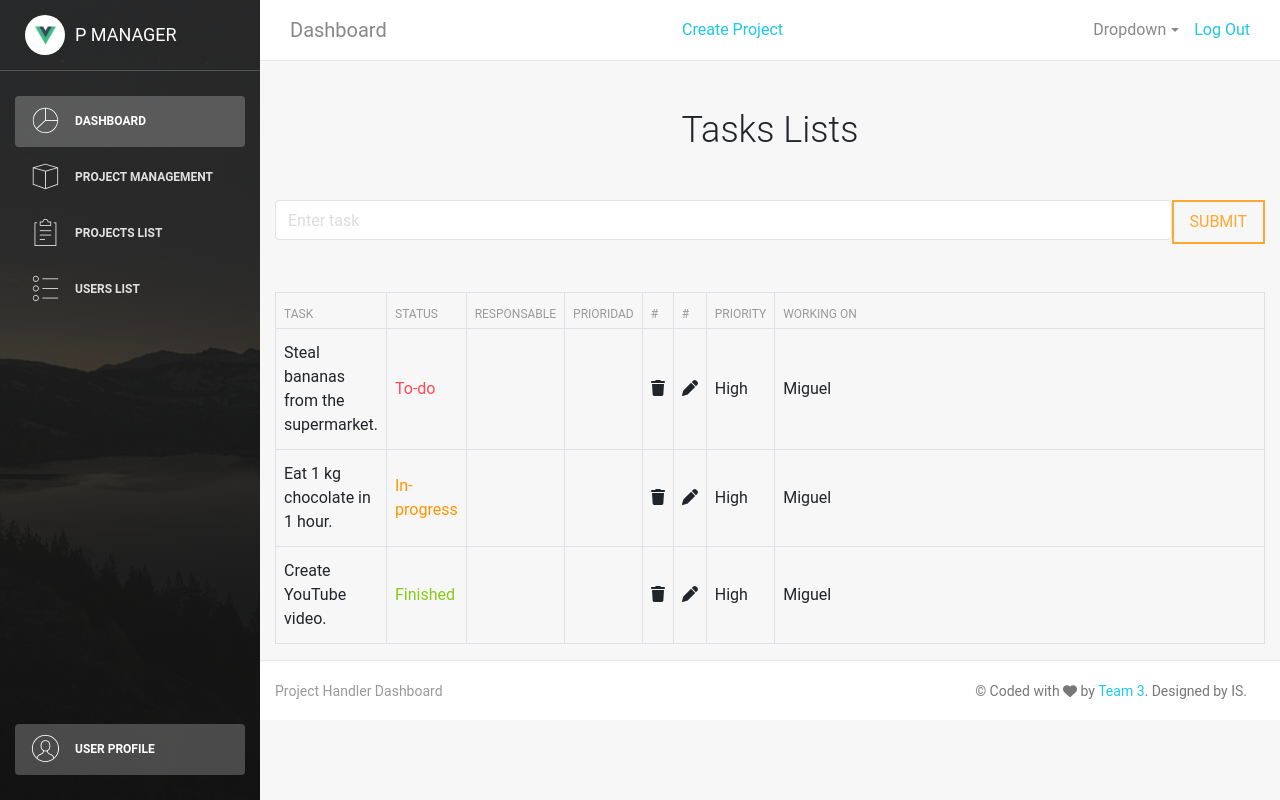
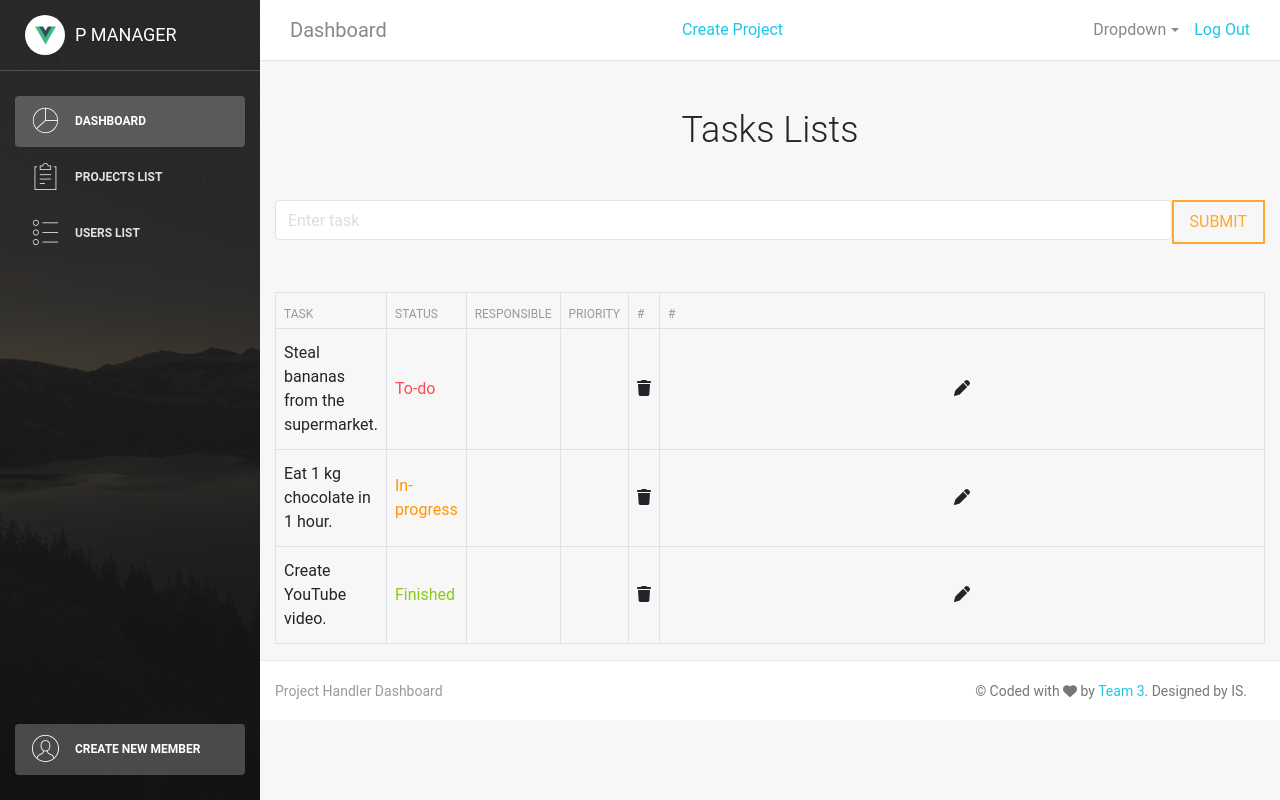
Before and after one commit to ManuelBalderramaCh/vue-project-front, a Vue app: page /#/admin/overview in a window 1280 px wide. Built offline with nearby package versions, Linux system fonts and the light colour scheme; what v-tooltip would draw is missing.

Commit message:
Quality of life changes

```diff
--- a/src/layout/DashboardLayout.vue
+++ b/src/layout/DashboardLayout.vue
@@ -6,10 +6,7 @@
         <i class="nc-icon nc-chart-pie-35"></i>
         <p>Dashboard</p>
       </sidebar-link>
-      <sidebar-link to="/admin/project">
-        <i class="nc-icon nc-app"></i>
-        <p>Project Management</p>
-      </sidebar-link>
+
       <sidebar-link to="/admin/table-list">
         <i class="nc-icon nc-notes"></i>
         <p>Projects List</p>
@@ -20,9 +17,9 @@
       </sidebar-link>
 
       <template slot="bottom-links">
-        <sidebar-link class="active" to="/admin/user">
+        <sidebar-link class="active" to="/create-user">
           <i class="nc-icon nc-circle-09"></i>
-          <p>User profile</p>
+          <p>Create new member</p>
         </sidebar-link>
       </template>
     </side-bar>
--- a/src/pages/Overview.vue
+++ b/src/pages/Overview.vue
@@ -22,12 +22,10 @@
         <tr>
           <th scope="col">Task</th>
           <th scope="col" style="width: 120px">Status</th>
-          <th scope="col" style="width: 120px">Responsable</th>
-          <th scope="col" style="width: 120px">Prioridad</th>
+          <th scope="col" style="width: 120px">Responsible</th>
+          <th scope="col" style="width: 120px">Priority</th>
           <th scope="col" class="text-center">#</th>
           <th scope="col" class="text-center">#</th>
-          <th scope="col" class="text-center">Priority</th>
-          <th scope="col" class="text-center">Working On</th>
         </tr>
       </thead>
       <tbody>
@@ -62,10 +60,6 @@
               <p class="fa fa-pen pointer"></p>
             </div>
           </td>
-          <td>
-            High
-          </td>
-          <td>Miguel</td>
         </tr>
       </tbody>
     </table>
--- a/src/pages/UsersList.vue
+++ b/src/pages/UsersList.vue
@@ -5,8 +5,8 @@
                 <div class="col-12">
                     <card class="strpied-tabled-with-hover" body-classes="table-full-width table-responsive">
                         <template slot="header">
-                            <h4 class="card-title">Active users</h4>
-                            <p class="card-category">Here is a list of users in projects</p>
+                            <h4 class="card-title">Registered Members</h4>
+                            <p class="card-category">Here is a list of members</p>
                         </template>
 
                         <table class="table-hover table-striped" style="padding: 15%; width: 100%; margin-left: 1%;">
```
